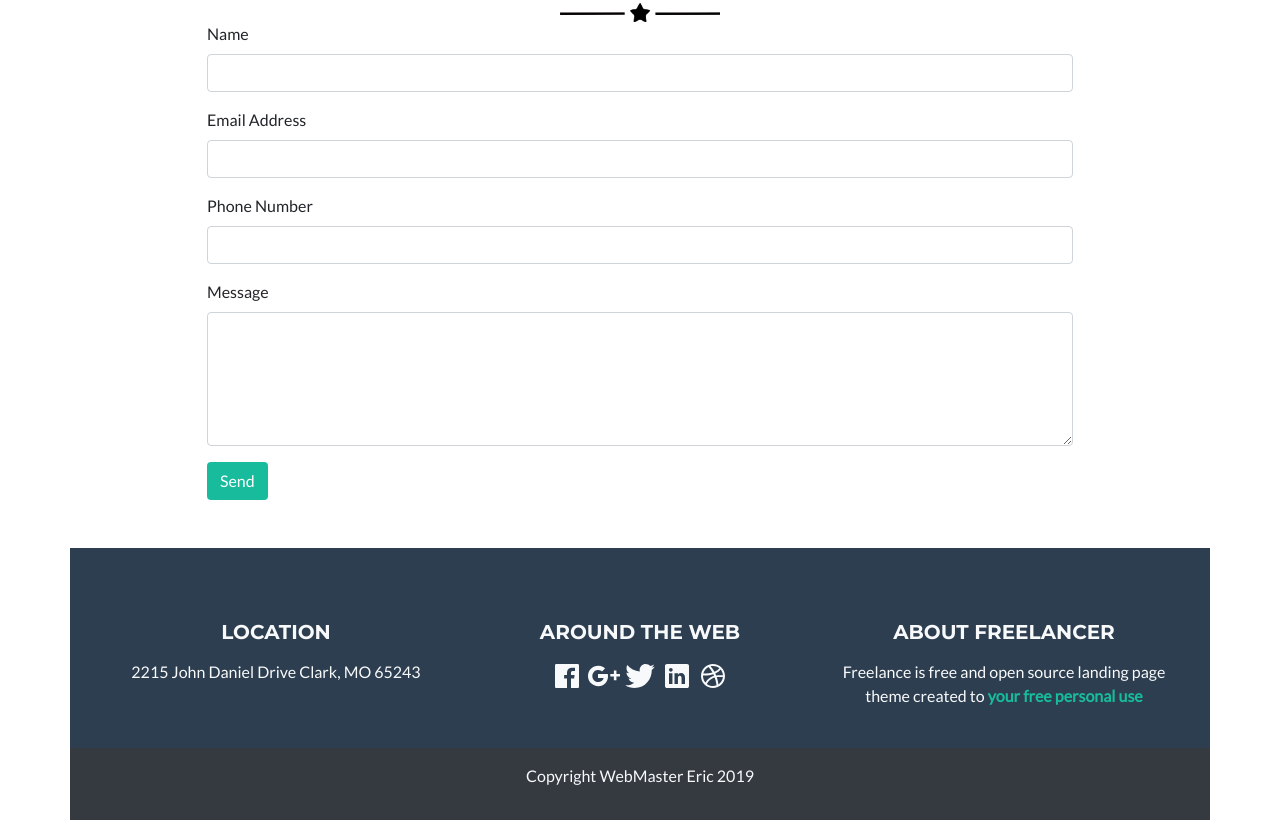
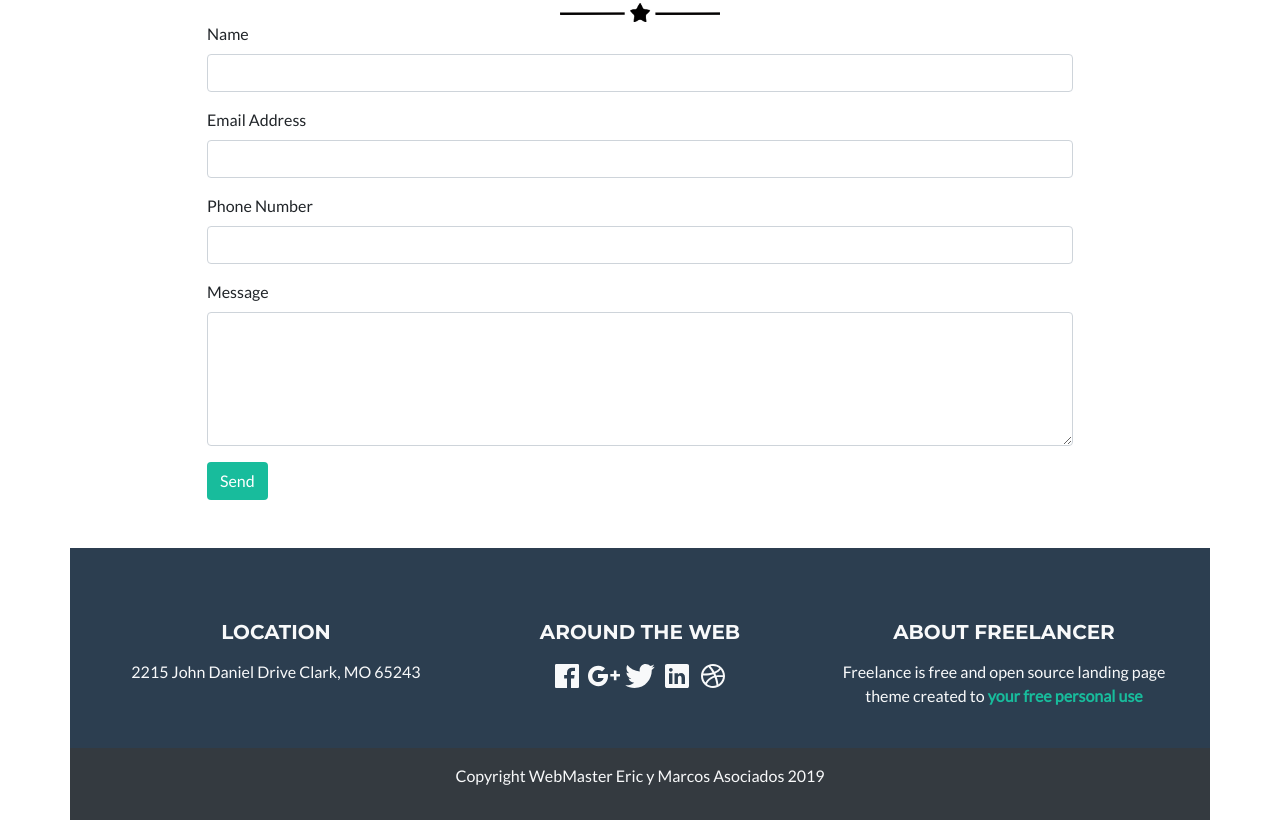
Before and after one commit to EricM76/Practica-de-Bootstrap19, a plain HTML site: page index.html in a window 1280 px wide. Shown: the part 1751-2571 px from the top of the page. Drawn offline with nearby package versions, Linux system fonts and the light colour scheme.

Commit message:
cambie el copy

```diff
--- a/index.html
+++ b/index.html
@@ -141,7 +141,7 @@
     <!-- pie de pagina -->
 
     <footer class="container bg-dark text-light text-center pb-3 pt-3">
-      <p>Copyright WebMaster Eric 2019</p>
+      <p>Copyright WebMaster Eric y Marcos Asociados 2019</p>
     </footer>
     <script src="js/jquery.js"type="text/javascript"></script>
     <script src="js/bootstrap.js"type="text/javascript"></script>
```
